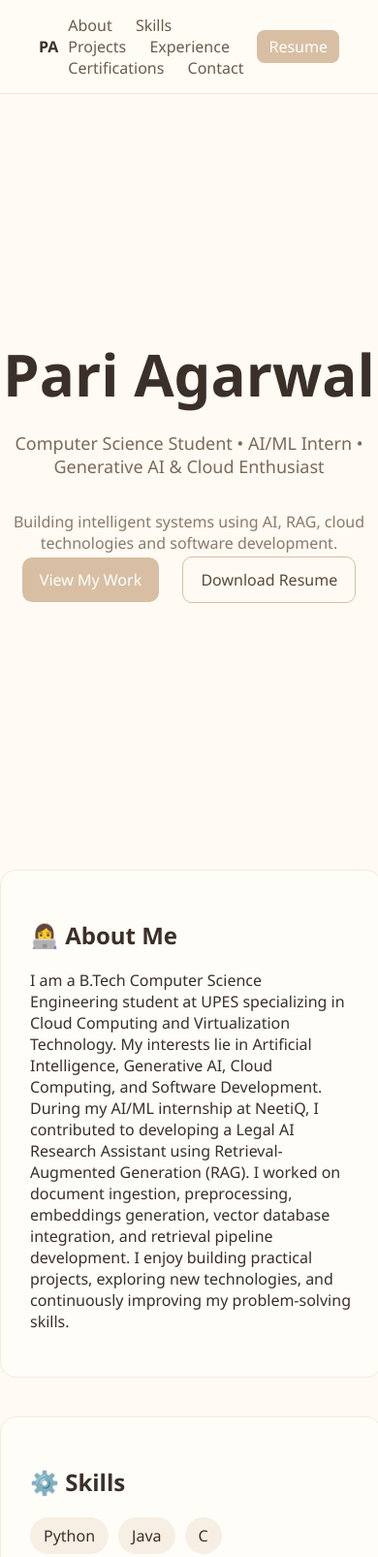
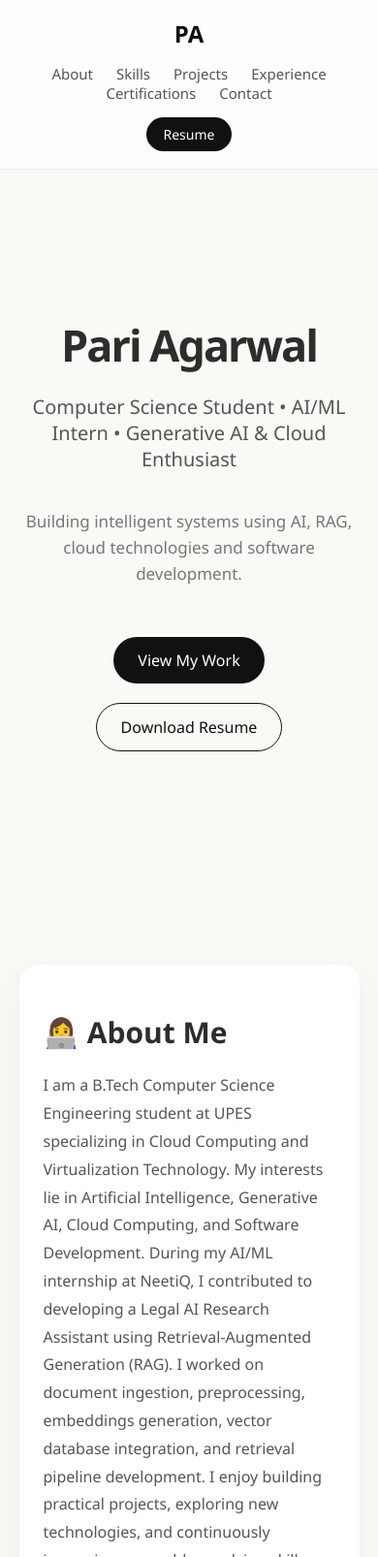
Before and after one commit to pariiagarwal2005/portfolio, a plain HTML site: page index.html in a window 390 px wide. Shown: the top 1606 px of the page at 97% size. Drawn offline with Linux system fonts and the light colour scheme.

Commit message:
Refactor CSS for improved styling and layout
Updated styles for body, navbar, buttons, and cards to enhance appearance and responsiveness.

```diff
--- a/style.css
+++ b/style.css
@@ -1,160 +1,500 @@
+* {
+  box-sizing: border-box;
+  scroll-behavior: smooth;
+}
+
+
 body {
   margin: 0;
-  font-family: 'Segoe UI', sans-serif;
-  background: #fffaf3;
-  color: #3b2f2a;
+  font-family: 'Segoe UI', Arial, sans-serif;
+  background: #faf9f6;
+  color: #2d2d2d;
 }
 
-/* NAV */
+
+/* NAVBAR */
+
 nav {
+
   display: flex;
   justify-content: space-between;
   align-items: center;
-  padding: 15px 40px;
-  background: #fffdf7cc;
-  backdrop-filter: blur(10px);
+
+  padding: 18px 8%;
+
+  background: rgba(255,255,255,0.8);
+
+  backdrop-filter: blur(12px);
+
   position: sticky;
-  top: 0;
-  border-bottom: 1px solid #f0e6d6;
+  top:0;
+
+  z-index:100;
+
+  border-bottom:1px solid #eeeeee;
+
 }
 
-.nav-links a {
-  margin: 0 10px;
-  text-decoration: none;
-  color: #6b5b4b;
+
+.logo {
+
+  font-size:24px;
+
+  font-weight:700;
+
+  color:#111;
+
 }
 
-.logo {
-  font-weight: bold;
+
+.nav-links a {
+
+  margin:0 12px;
+
+  text-decoration:none;
+
+  color:#555;
+
+  font-size:15px;
+
+  transition:.3s;
+
 }
 
-.btn-small {
-  padding: 6px 12px;
-  background: #d8bfa3;
-  color: white;
-  border-radius: 8px;
-  text-decoration: none;
+
+.nav-links a:hover {
+
+  color:#000;
+
 }
 
-/* HERO */
-.hero {
-  height: 90vh;
-  display: flex;
-  flex-direction: column;
-  justify-content: center;
-  align-items: center;
-  text-align: center;
+
+
+.btn-small {
+
+  padding:8px 18px;
+
+  background:#111;
+
+  color:white;
+
+  border-radius:25px;
+
+  text-decoration:none;
+
+  font-size:14px;
+
 }
 
-.hero h1 {
-  font-size: 60px;
-  margin: 0;
+
+
+
+/* HERO */
+
+
+.hero {
+
+  min-height:90vh;
+
+  display:flex;
+
+  flex-direction:column;
+
+  justify-content:center;
+
+  align-items:center;
+
+  text-align:center;
+
+  padding:20px;
+
 }
 
-.tagline {
-  color: #7a6a5a;
-  font-size: 18px;
+
+.hero h1 {
+
+  font-size:70px;
+
+  margin:0;
+
+  letter-spacing:-2px;
+
 }
 
-.subtext {
-  max-width: 600px;
-  color: #8a7a6a;
+
+.tagline {
+
+  margin-top:20px;
+
+  font-size:20px;
+
+  color:#555;
+
+  font-weight:500;
+
 }
 
-/* BUTTONS */
-.hero-buttons a {
-  margin: 10px;
-  padding: 12px 18px;
-  border-radius: 10px;
-  text-decoration: none;
+
+.subtext {
+
+  max-width:650px;
+
+  color:#777;
+
+  font-size:17px;
+
+  line-height:1.6;
+
 }
 
-.primary-btn {
-  background: #d8bfa3;
-  color: white;
+
+
+
+/* BUTTONS */
+
+
+.hero-buttons {
+
+  margin-top:25px;
+
 }
 
-.secondary-btn {
-  border: 1px solid #d8bfa3;
-  color: #5a4a3a;
+
+.hero-buttons a {
+
+  display:inline-block;
+
+  margin:10px;
+
+  padding:13px 25px;
+
+  border-radius:30px;
+
+  text-decoration:none;
+
+  transition:.3s;
+
 }
 
-/* CARD */
-.card {
-  width: 85%;
-  margin: 40px auto;
-  padding: 30px;
-  background: #fffdf8;
-  border-radius: 16px;
-  border: 1px solid #f3eadf;
+
+.primary-btn {
+
+  background:#111;
+
+  color:white;
+
 }
 
-/* SKILLS */
-.grid {
-  display: flex;
-  flex-wrap: wrap;
-  gap: 10px;
+
+.secondary-btn {
+
+  border:1px solid #111;
+
+  color:#111;
+
 }
 
-.grid span {
-  background: #f7efe3;
-  padding: 8px 14px;
-  border-radius: 20px;
+
+
+.primary-btn:hover,
+.secondary-btn:hover {
+
+  transform:translateY(-3px);
+
 }
 
-/* PROJECTS */
-.project-grid {
-  display: grid;
-  grid-template-columns: repeat(auto-fit, minmax(220px, 1fr));
-  gap: 15px;
+
+
+
+
+/* SECTIONS */
+
+
+.card {
+
+  width:85%;
+
+  margin:60px auto;
+
+  padding:35px;
+
+  background:white;
+
+  border-radius:20px;
+
+  box-shadow:0 10px 30px rgba(0,0,0,0.05);
+
 }
 
-.project-card {
-  padding: 15px;
-  background: #fffaf3;
-  border-radius: 12px;
-  border: 1px solid #f0e6d6;
+
+.card h2 {
+
+  font-size:30px;
+
+  margin-bottom:20px;
+
 }
 
-/* EXPERIENCE */
-.exp {
-  margin-bottom: 15px;
-  padding: 10px;
-  border-left: 3px solid #d8bfa3;
+
+
+
+/* ABOUT */
+
+
+.card p {
+
+  line-height:1.8;
+
+  color:#555;
+
 }
 
-/* CONTACT */
-.contact-grid {
-  display: grid;
-  grid-template-columns: repeat(auto-fit, minmax(180px, 1fr));
-  gap: 15px;
+
+
+
+
+/* SKILLS */
+
+
+.grid {
+
+  display:flex;
+
+  flex-wrap:wrap;
+
+  gap:12px;
+
 }
 
-.contact-card {
-  text-decoration: none;
-  background: #f7efe3;
-  padding: 15px;
-  border-radius: 12px;
-  border: 1px solid #f0e6d6;
-  color: #5a4a3a;
-  transition: 0.3s;
-  display: flex;
-  flex-direction: column;
-  gap: 6px;
-  font-weight: 500;
+
+
+.grid span {
+
+  padding:10px 18px;
+
+  background:#f2f2f2;
+
+  border-radius:25px;
+
+  font-size:14px;
+
+  transition:.3s;
+
 }
 
-.contact-card span {
-  font-size: 12px;
-  color: #7a6a5a;
+
+.grid span:hover {
+
+  background:#111;
+
+  color:white;
+
+  transform:translateY(-3px);
+
 }
 
-.contact-card:hover {
-  background: #d8bfa3;
-  color: white;
-  transform: translateY(-4px);
+
+
+
+
+/* PROJECTS */
+
+
+.project-grid {
+
+  display:grid;
+
+  grid-template-columns:repeat(auto-fit,minmax(260px,1fr));
+
+  gap:20px;
+
 }
 
+
+
+.project-card {
+
+  padding:25px;
+
+  background:#fafafa;
+
+  border-radius:18px;
+
+  border:1px solid #eee;
+
+  transition:.3s;
+
+}
+
+
+.project-card:hover {
+
+  transform:translateY(-8px);
+
+  box-shadow:0 15px 30px rgba(0,0,0,.08);
+
+}
+
+
+.project-card h3 {
+
+  margin-top:0;
+
+}
+
+
+
+
+
+/* EXPERIENCE */
+
+
+.exp {
+
+  margin-bottom:25px;
+
+  padding:20px;
+
+  border-left:4px solid #111;
+
+  background:#fafafa;
+
+  border-radius:10px;
+
+}
+
+
+
+.exp span {
+
+  color:#777;
+
+}
+
+
+
+
+/* CERTIFICATIONS */
+
+
+#certifications .grid span {
+
+  background:#f8f8f8;
+
+}
+
+
+
+
+
+/* CONTACT */
+
+
+.contact-grid {
+
+  display:grid;
+
+  grid-template-columns:repeat(auto-fit,minmax(200px,1fr));
+
+  gap:20px;
+
+}
+
+
+
+.contact-card {
+
+  text-decoration:none;
+
+  padding:20px;
+
+  background:#fafafa;
+
+  border-radius:15px;
+
+  color:#111;
+
+  border:1px solid #eee;
+
+  transition:.3s;
+
+}
+
+
+
+.contact-card:hover {
+
+  background:#111;
+
+  color:white;
+
+  transform:translateY(-5px);
+
+}
+
+
+
+.contact-card span {
+
+  margin-top:8px;
+
+  font-size:13px;
+
+  color:#777;
+
+}
+
+
+
 .contact-card:hover span {
-  color: white;
+
+  color:#ddd;
+
 }
+
+
+
+
+/* MOBILE RESPONSIVE */
+
+
+@media(max-width:768px){
+
+
+nav{
+
+flex-direction:column;
+
+gap:15px;
+
+}
+
+
+.nav-links{
+
+display:flex;
+
+flex-wrap:wrap;
+
+justify-content:center;
+
+}
+
+
+.hero h1{
+
+font-size:45px;
+
+}
+
+
+.card{
+
+width:90%;
+
+padding:25px;
+
+}
+
+
+}
```
